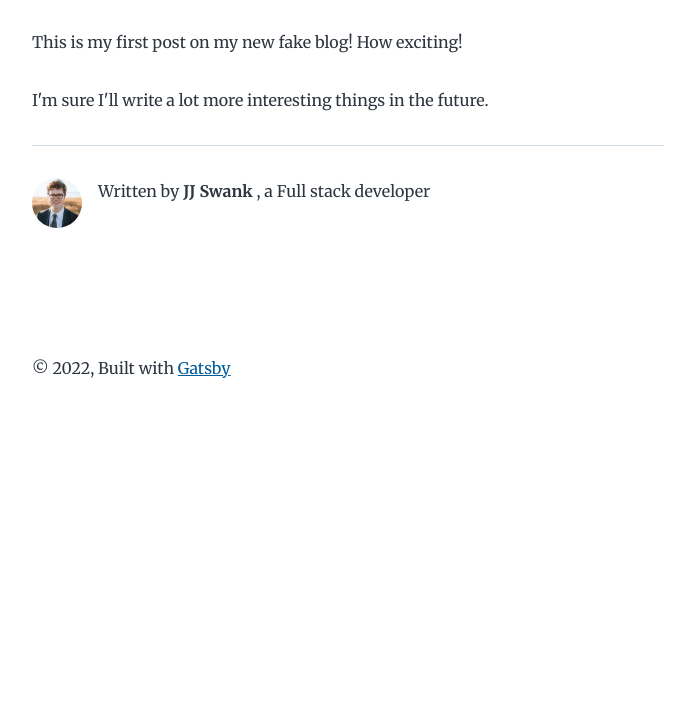
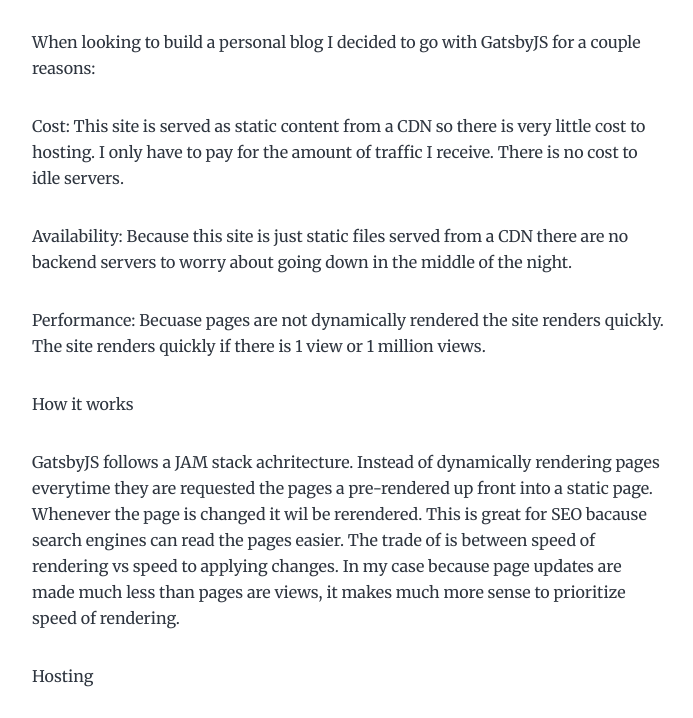
Before and after one commit to jjswank/jjswank.github.io, a Gatsby site: page /how-i-built-this/ in a window 1280 px wide. Shown: the part 211-929 px from the top of the page, without its empty margins (292-985 px from the left). Before the commit the page ends 800 px from the top, so only its background shows below. Built offline with nearby package versions, Linux system fonts and the light colour scheme; Gatsby itself is replaced by a stand-in of ours.

Commit message:
How I built this

```diff
--- a/content/blog/how-i-built-this/index.md
+++ b/content/blog/how-i-built-this/index.md
@@ -4,6 +4,18 @@ date: "2022-05-02T22:12:03.284Z"
 description: "Hello World personal blog with GatsbyJS"
 ---
 
-This is my first post on my new fake blog! How exciting!
+When looking to build a personal blog I decided to go with GatsbyJS for a couple reasons:
 
-I'm sure I'll write a lot more interesting things in the future.
+Cost: This site is served as static content from a CDN so there is very little cost to hosting. I only have to pay for the amount of traffic I receive. There is no cost to idle servers.
+
+Availability: Because this site is just static files served from a CDN there are no backend servers to worry about going down in the middle of the night.
+
+Performance: Becuase pages are not dynamically rendered the site renders quickly. The site renders quickly if there is 1 view or 1 million views.
+
+How it works
+
+GatsbyJS follows a JAM stack achritecture. Instead of dynamically rendering pages everytime they are requested the pages a pre-rendered up front into a static page. Whenever the page is changed it wil be rerendered. This is great for SEO bacause search engines can read the pages easier. The trade of is between speed of rendering vs speed to applying changes. In my case because page updates are made much less than pages are views, it makes much more sense to prioritize speed of rendering.
+
+Hosting
+
+The site is hosted using github pages. Therefore there is no hosting cost to me. Github host the site from a git repository.
```
